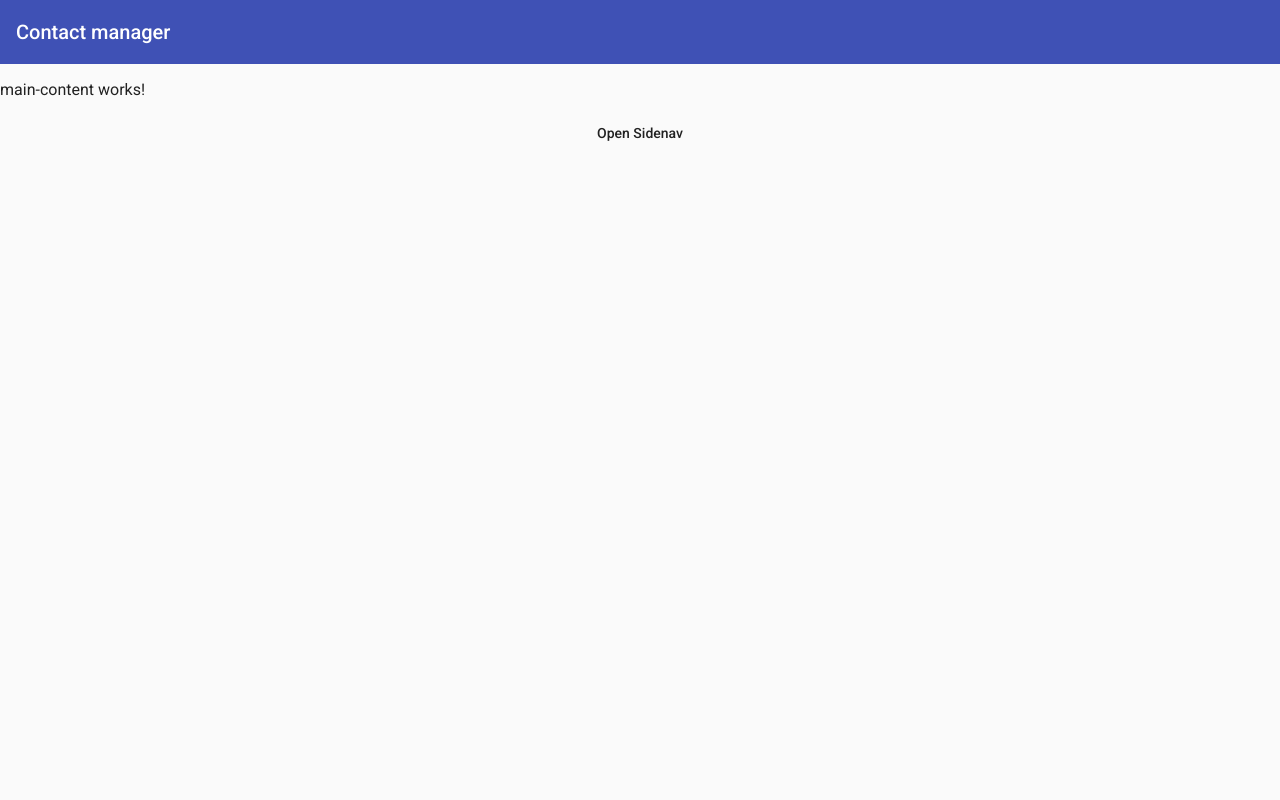
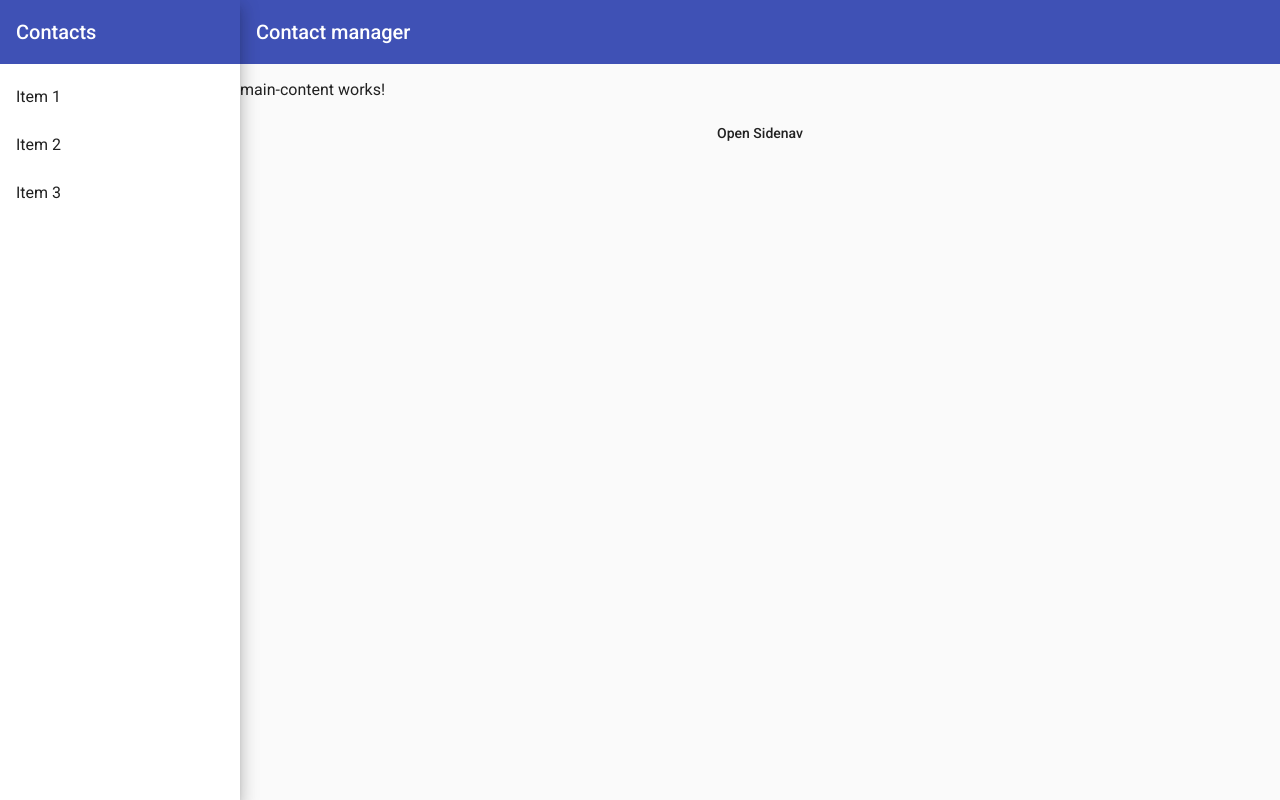
Before and after one commit to IvanPKostadinov/angular-material-basic-project, an Angular app: page /contactmanager in a window 1280 px wide. Built offline with nearby package versions, Linux system fonts and the light colour scheme.

Commit message:
added responsiveness

```diff
--- a/src/app/contactmanager/components/sidenav/sidenav.component.html
+++ b/src/app/contactmanager/components/sidenav/sidenav.component.html
@@ -1,5 +1,10 @@
 <mat-sidenav-container class="app-sidenav-container">
-  <mat-sidenav #sidenav class="app-sidenav">
+  <!-- [opened]="!isScreenSmall" -> the sidenav won't be open on small screens (phones, tablets) -->
+  <!-- [mode]="!isScreenSmall ? 'over' : 'side'" -> the mode will change depending on the screen size (laptop, phone, etc.) -->
+  <mat-sidenav #sidenav class="app-sidenav mat-elevation-z10"
+    [opened]="!isScreenSmall"
+    [mode]="isScreenSmall ? 'over' : 'side'"
+  >
     <mat-toolbar color="primary">
       Contacts
     </mat-toolbar>
@@ -13,7 +18,7 @@
   <div class="app-sidenav-content">
     <app-toolbar></app-toolbar>
     <router-outlet></router-outlet>
-    <button type="button" mat-button (click)="sidenav.open()">
+    <button type="button" mat-button (click)="sidenav.toggle()">
       Open Sidenav
     </button>
   </div>
--- a/src/app/contactmanager/components/sidenav/sidenav.component.scss
+++ b/src/app/contactmanager/components/sidenav/sidenav.component.scss
@@ -14,4 +14,5 @@
 
 .app-sidenav {
   width: 240px;
+  border-right: 0px;
 }
--- a/src/app/contactmanager/components/sidenav/sidenav.component.ts
+++ b/src/app/contactmanager/components/sidenav/sidenav.component.ts
@@ -1,15 +1,24 @@
+import { BreakpointObserver, Breakpoints, BreakpointState } from '@angular/cdk/layout';
 import { Component, OnInit } from '@angular/core';
 
+const SMALL_WIDTH_BREAKPOINT = 720;
 @Component({
   selector: 'app-sidenav',
   templateUrl: './sidenav.component.html',
   styleUrls: ['./sidenav.component.scss']
 })
 export class SidenavComponent implements OnInit {
+  public isScreenSmall!: boolean;
 
-  constructor() { }
+  constructor(private breakpointObserver: BreakpointObserver) { }
 
   ngOnInit(): void {
+    this.breakpointObserver
+      // .observe([ Breakpoints.XSmall ])
+      .observe([ `(max-width: ${SMALL_WIDTH_BREAKPOINT}px)` ])
+      .subscribe((state: BreakpointState) => {
+        this.isScreenSmall = state.matches;
+      })
   }
 
 }
```
